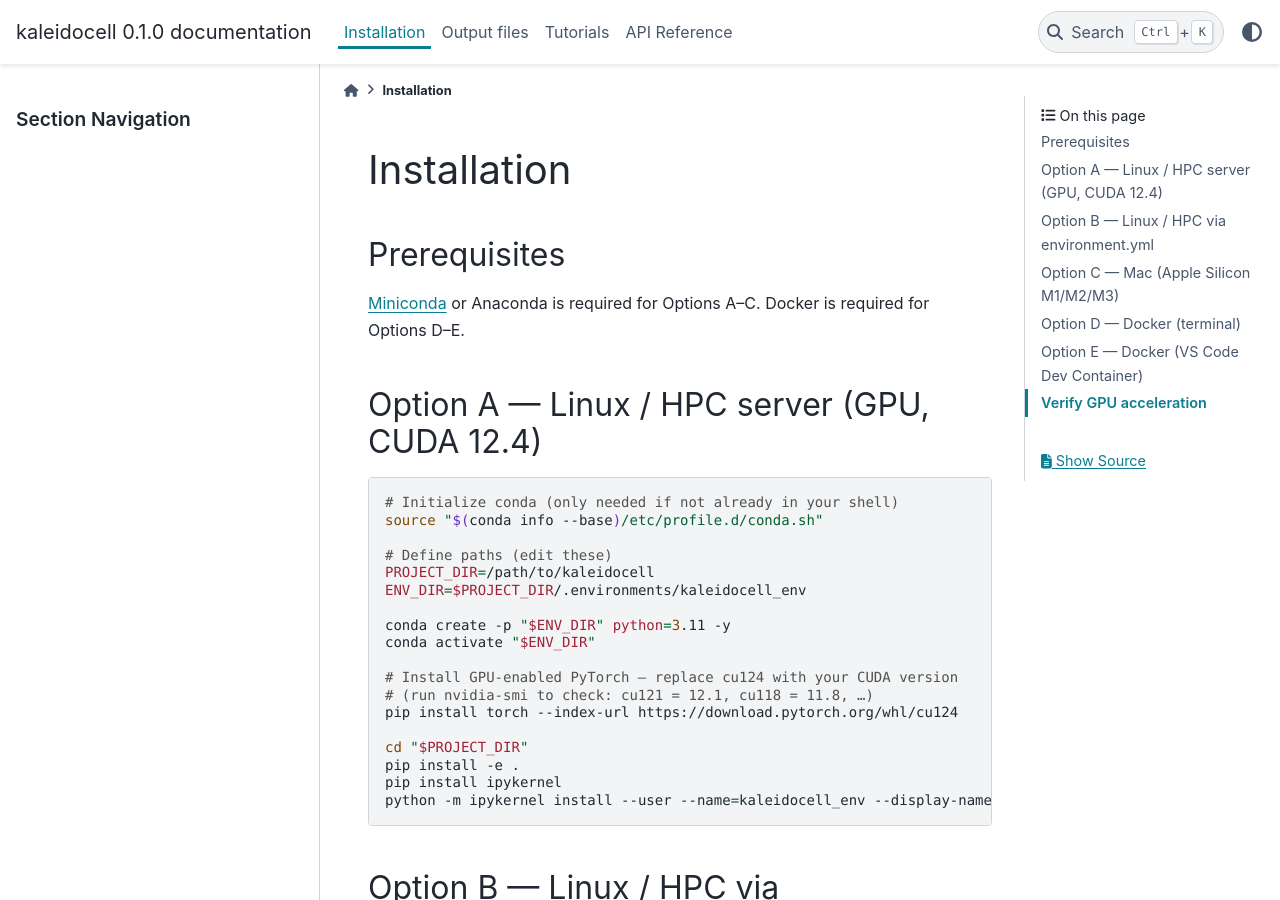
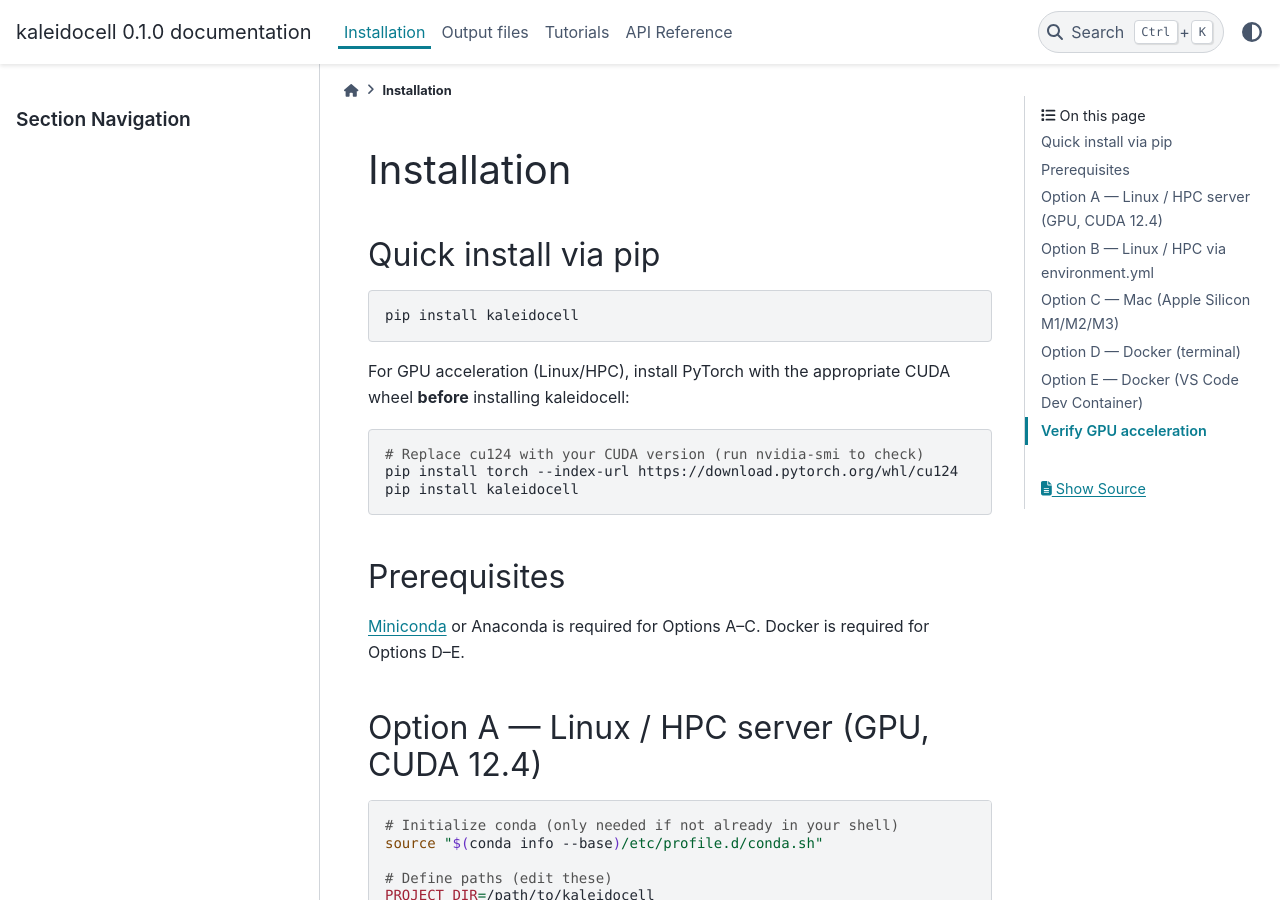
Before and after one commit to JeanRadig/KaleidoCell, a Sphinx documentation site: the page built from kaleidocell/docs/installation.rst, in a window 1280 px wide and 900 px high. Built offline with Sphinx 7.4.7 and the PyData theme 0.15.4, drawn with Linux system fonts in a browser that asks for light colours.

Commit message:
Add pip installation instructions to README and docs

```diff
--- a/kaleidocell/docs/installation.rst
+++ b/kaleidocell/docs/installation.rst
@@ -1,5 +1,21 @@
 Installation
 ============
+
+Quick install via pip
+---------------------
+
+.. code-block:: bash
+
+   pip install kaleidocell
+
+For GPU acceleration (Linux/HPC), install PyTorch with the appropriate CUDA
+wheel **before** installing kaleidocell:
+
+.. code-block:: bash
+
+   # Replace cu124 with your CUDA version (run nvidia-smi to check)
+   pip install torch --index-url https://download.pytorch.org/whl/cu124
+   pip install kaleidocell
 
 Prerequisites
 -------------
```
Also changed, not shown: README.md (+6 -0 lines), kaleidocell/README.md.
